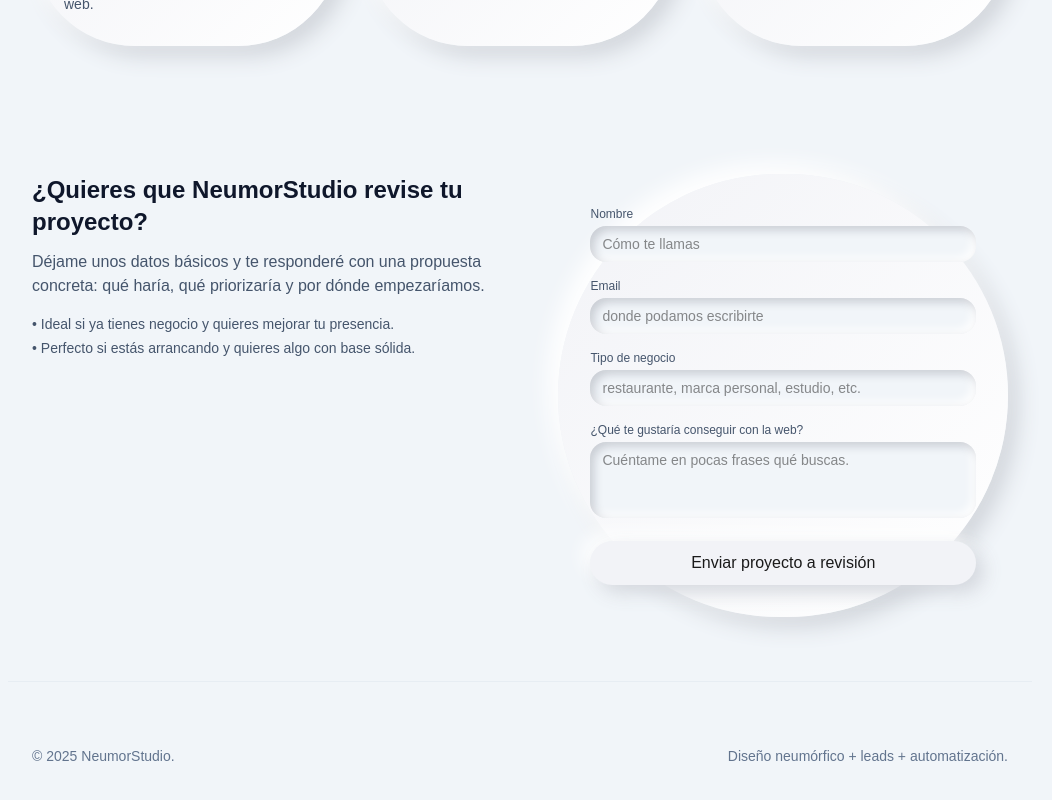
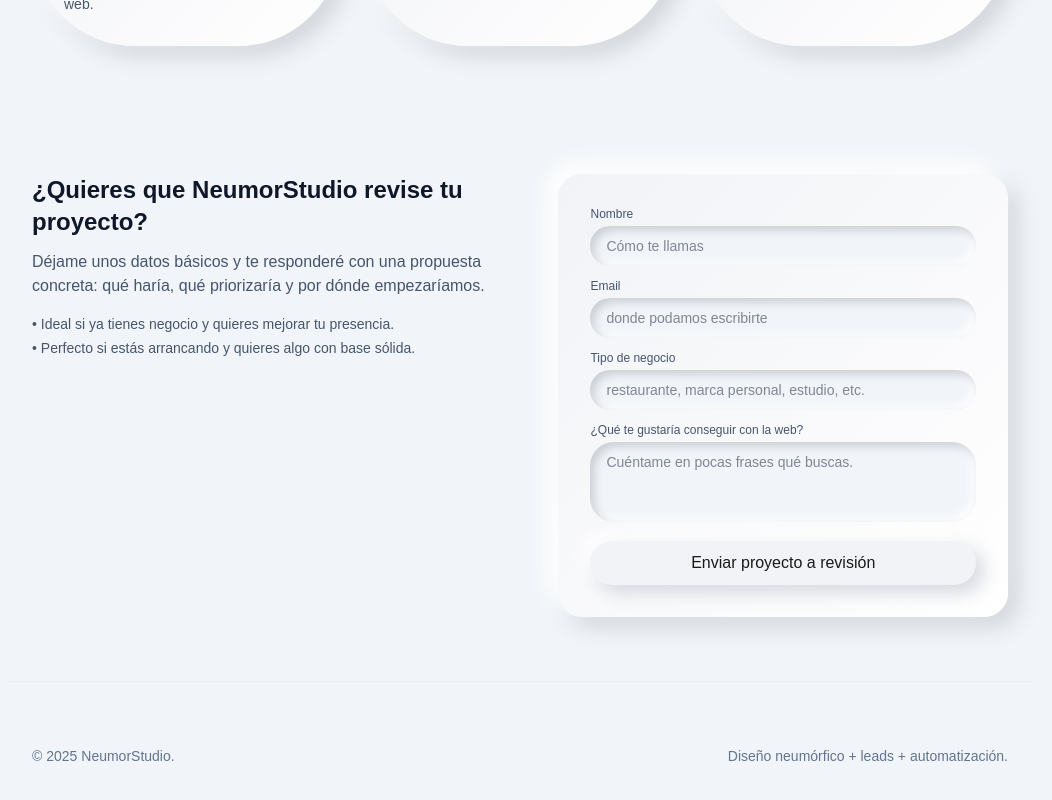
Before and after one commit to EdwinJordanHerbas/neumorstudio, a Next.js app: page / in a window 1280 px wide. Shown: the part 2090-2890 px from the top of the page, without its empty margins (120-1172 px from the left). Built offline with nearby package versions, Linux system fonts and the light colour scheme.

Commit message:
poner bien el fondo del form

```diff
--- a/app/page.tsx
+++ b/app/page.tsx
@@ -176,16 +176,16 @@
               </ul>
             </div>
 
-            <NeumorfCard>
+            <div className="form-card p-8">
               {/* Más adelante aquí conectarás con /api/lead */}
-              <form className="space-y-4">
+              <form className="space-y-3">
                 <div>
                   <label className="block text-xs font-medium text-slate-600 mb-1">
                     Nombre
                   </label>
                   <input
                     type="text"
-                    className="w-full rounded-2xl px-3 py-2 text-sm bg-slate-100 outline-none shadow-[inset_4px_4px_10px_rgba(15,23,42,0.18),inset_-4px_-4px_10px_rgba(255,255,255,0.95)]"
+                    className="w-full rounded-3xl px-4 py-2.5 text-sm bg-slate-100 outline-none shadow-[inset_4px_4px_10px_rgba(15,23,42,0.18),inset_-4px_-4px_10px_rgba(255,255,255,0.95)]"
                     placeholder="Cómo te llamas"
                   />
                 </div>
@@ -196,7 +196,7 @@
                   </label>
                   <input
                     type="email"
-                    className="w-full rounded-2xl px-3 py-2 text-sm bg-slate-100 outline-none shadow-[inset_4px_4px_10px_rgba(15,23,42,0.18),inset_-4px_-4px_10px_rgba(255,255,255,0.95)]"
+                    className="w-full rounded-3xl px-4 py-2.5 text-sm bg-slate-100 outline-none shadow-[inset_4px_4px_10px_rgba(15,23,42,0.18),inset_-4px_-4px_10px_rgba(255,255,255,0.95)]"
                     placeholder="donde podamos escribirte"
                   />
                 </div>
@@ -207,7 +207,7 @@
                   </label>
                   <input
                     type="text"
-                    className="w-full rounded-2xl px-3 py-2 text-sm bg-slate-100 outline-none shadow-[inset_4px_4px_10px_rgba(15,23,42,0.18),inset_-4px_-4px_10px_rgba(255,255,255,0.95)]"
+                    className="w-full rounded-3xl px-4 py-2.5 text-sm bg-slate-100 outline-none shadow-[inset_4px_4px_10px_rgba(15,23,42,0.18),inset_-4px_-4px_10px_rgba(255,255,255,0.95)]"
                     placeholder="restaurante, marca personal, estudio, etc."
                   />
                 </div>
@@ -218,7 +218,7 @@
                   </label>
                   <textarea
                     rows={3}
-                    className="w-full rounded-2xl px-3 py-2 text-sm bg-slate-100 outline-none resize-none shadow-[inset_4px_4px_10px_rgba(15,23,42,0.18),inset_-4px_-4px_10px_rgba(255,255,255,0.95)]"
+                    className="w-full rounded-3xl px-4 py-2.5 text-sm bg-slate-100 outline-none resize-none shadow-[inset_4px_4px_10px_rgba(15,23,42,0.18),inset_-4px_-4px_10px_rgba(255,255,255,0.95)]"
                     placeholder="Cuéntame en pocas frases qué buscas."
                   />
                 </div>
@@ -227,7 +227,7 @@
                   Enviar proyecto a revisión
                 </NeumorfButton>
               </form>
-            </NeumorfCard>
+            </div>
           </div>
         </NeumorfSection>
 
--- a/style/efectdark.css
+++ b/style/efectdark.css
@@ -14,3 +14,19 @@
     -10px -10px 22px #1F2937,
     10px 10px 22px #020617;
 }
+
+/* Form card - mismo estilo neumórfico pero con bordes adaptados al formulario */
+.form-card {
+  border-radius: 1.5rem;
+  background: linear-gradient(135deg, #F2F3F7, #FFFFFF);
+  box-shadow:
+    -10px -10px 22px #FFFFFF,
+    10px 10px 22px #D1D5DB;
+}
+
+.dark .form-card {
+  background: linear-gradient(135deg, #151C23, #0F141A);
+  box-shadow:
+    -10px -10px 22px #1F2937,
+    10px 10px 22px #020617;
+}
```
